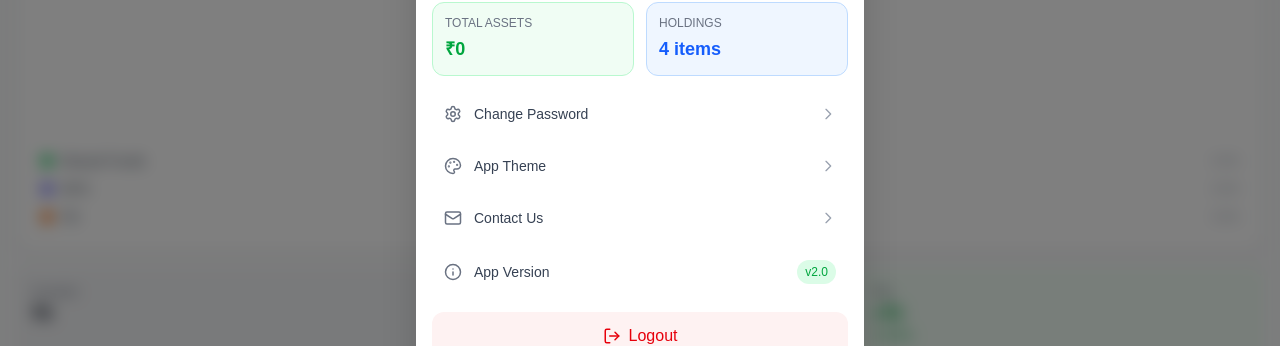
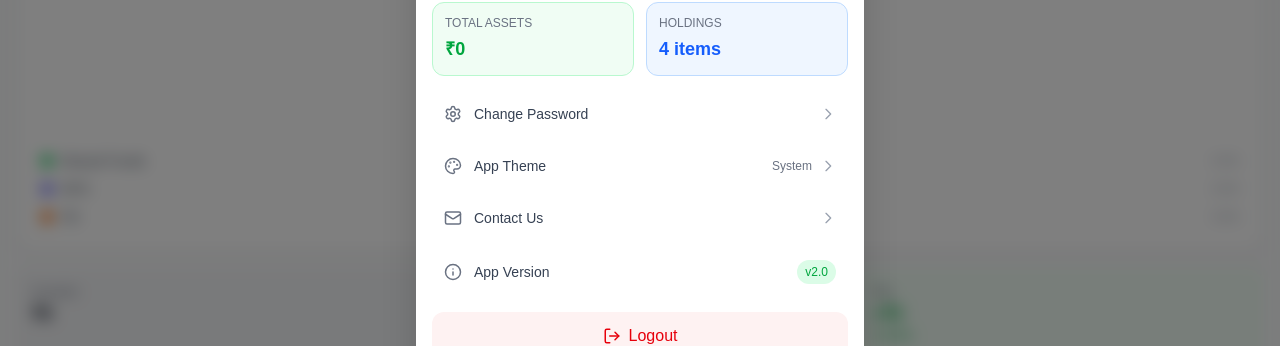
Before and after one commit to devanshsahu2226/MFT, a Next.js app: page / in a window 1280 px wide. Both pictures are taken after a click on the button 36 px from the left and 38 px from the top of the page. Shown: the part 298-644 px from the top of the page. Built offline with nearby package versions, Linux system fonts and the light colour scheme.

Commit message:
theme updated

```diff
--- a/src/app/layout.tsx
+++ b/src/app/layout.tsx
@@ -45,7 +45,7 @@ export default function RootLayout({ children }: { children: React.ReactNode })
         <meta name="mobile-web-app-capable" content="yes" />
       </head>
       <body className="bg-gray-50 dark:bg-gray-900 text-gray-900 dark:text-gray-100 min-h-screen">
-        <ThemeProvider attribute="class" defaultTheme="system" enableSystem>
+        <ThemeProvider attribute="class" defaultTheme="system" enableSystem disableTransitionOnChange>
           {children}
         </ThemeProvider>
       </body>
--- a/src/components/ProfileModal.tsx
+++ b/src/components/ProfileModal.tsx
@@ -1,7 +1,8 @@
 "use client";
 
 import { useState, useEffect } from 'react';
-import { LogOut, Settings, Palette, Mail, Info, TrendingUp, TrendingDown, Shield, IndianRupee, Percent } from 'lucide-react';
+import { useTheme } from 'next-themes';
+import { LogOut, Settings, Palette, Mail, Info, Moon, Sun, Monitor } from 'lucide-react';
 
 interface ProfileModalProps {
   isOpen: boolean;
@@ -11,6 +12,8 @@ interface ProfileModalProps {
 
 export default function ProfileModal({ isOpen, onClose, totalAssets = 0 }: ProfileModalProps) {
   const [mounted, setMounted] = useState(false);
+  const [showThemeOptions, setShowThemeOptions] = useState(false);
+  const { theme, setTheme } = useTheme();
 
   useEffect(() => {
     setMounted(true);
@@ -18,7 +21,10 @@ export default function ProfileModal({ isOpen, onClose, totalAssets = 0 }: Profi
 
   useEffect(() => {
     const handleEsc = (e: KeyboardEvent) => {
-      if (e.key === 'Escape') onClose();
+      if (e.key === 'Escape') {
+        onClose();
+        setShowThemeOptions(false);
+      }
     };
     if (isOpen) window.addEventListener('keydown', handleEsc);
     return () => window.removeEventListener('keydown', handleEsc);
@@ -29,6 +35,12 @@ export default function ProfileModal({ isOpen, onClose, totalAssets = 0 }: Profi
       alert('Logged out successfully!');
       onClose();
     }
+  };
+
+  const handleThemeChange = (newTheme: string) => {
+    setTheme(newTheme);
+    localStorage.setItem('app-theme', newTheme);
+    setShowThemeOptions(false);
   };
 
   const fmtCompact = (n: number) => {
@@ -87,15 +99,63 @@ export default function ProfileModal({ isOpen, onClose, totalAssets = 0 }: Profi
               </svg>
             </button>
 
-            <button className="w-full flex items-center justify-between p-3 rounded-xl hover:bg-gray-50 dark:hover:bg-gray-700/50 transition-colors">
+            {/* App Theme Button - Now Clickable */}
+            <button
+              onClick={() => setShowThemeOptions(!showThemeOptions)}
+              className="w-full flex items-center justify-between p-3 rounded-xl hover:bg-gray-50 dark:hover:bg-gray-700/50 transition-colors"
+            >
               <div className="flex items-center gap-3">
                 <Palette size={18} className="text-gray-500 dark:text-gray-400" />
                 <span className="text-sm text-gray-700 dark:text-gray-300">App Theme</span>
               </div>
-              <svg className="w-4 h-4 text-gray-400" fill="none" stroke="currentColor" viewBox="0 0 24 24">
-                <path strokeLinecap="round" strokeLinejoin="round" strokeWidth={2} d="M9 5l7 7-7 7" />
-              </svg>
+              <div className="flex items-center gap-2">
+                <span className="text-xs text-gray-500 dark:text-gray-400 capitalize">{theme || 'System'}</span>
+                <svg className="w-4 h-4 text-gray-400" fill="none" stroke="currentColor" viewBox="0 0 24 24">
+                  <path strokeLinecap="round" strokeLinejoin="round" strokeWidth={2} d="M9 5l7 7-7 7" />
+                </svg>
+              </div>
             </button>
+
+            {/* Theme Options Dropdown */}
+            {showThemeOptions && (
+              <div className="p-3 bg-gray-50 dark:bg-gray-700/50 rounded-xl space-y-2 animate-in fade-in slide-in-from-top-2 duration-200">
+                <button
+                  onClick={() => handleThemeChange('light')}
+                  className={`w-full flex items-center gap-3 p-3 rounded-lg transition-colors ${theme === 'light' ? 'bg-white dark:bg-gray-600 shadow-sm' : 'hover:bg-gray-100 dark:hover:bg-gray-600/50'}`}
+                >
+                  <Sun size={18} className="text-yellow-500" />
+                  <div className="flex-1 text-left">
+                    <p className="text-sm font-medium text-gray-900 dark:text-white">Light</p>
+                    <p className="text-xs text-gray-500 dark:text-gray-400">Always use light theme</p>
+                  </div>
+                  {theme === 'light' && <svg className="w-5 h-5 text-green-500" fill="none" stroke="currentColor" viewBox="0 0 24 24"><path strokeLinecap="round" strokeLinejoin="round" strokeWidth={2} d="M5 13l4 4L19 7" /></svg>}
+                </button>
+
+                <button
+                  onClick={() => handleThemeChange('dark')}
+                  className={`w-full flex items-center gap-3 p-3 rounded-lg transition-colors ${theme === 'dark' ? 'bg-white dark:bg-gray-600 shadow-sm' : 'hover:bg-gray-100 dark:hover:bg-gray-600/50'}`}
+                >
+                  <Moon size={18} className="text-indigo-500" />
+                  <div className="flex-1 text-left">
+                    <p className="text-sm font-medium text-gray-900 dark:text-white">Dark</p>
+                    <p className="text-xs text-gray-500 dark:text-gray-400">Always use dark theme</p>
+                  </div>
+                  {theme === 'dark' && <svg className="w-5 h-5 text-green-500" fill="none" stroke="currentColor" viewBox="0 0 24 24"><path strokeLinecap="round" strokeLinejoin="round" strokeWidth={2} d="M5 13l4 4L19 7" /></svg>}
+                </button>
+
+                <button
+                  onClick={() => handleThemeChange('system')}
+                  className={`w-full flex items-center gap-3 p-3 rounded-lg transition-colors ${theme === 'system' ? 'bg-white dark:bg-gray-600 shadow-sm' : 'hover:bg-gray-100 dark:hover:bg-gray-600/50'}`}
+                >
+                  <Monitor size={18} className="text-gray-500" />
+                  <div className="flex-1 text-left">
+                    <p className="text-sm font-medium text-gray-900 dark:text-white">System</p>
+                    <p className="text-xs text-gray-500 dark:text-gray-400">Use device theme</p>
+                  </div>
+                  {theme === 'system' && <svg className="w-5 h-5 text-green-500" fill="none" stroke="currentColor" viewBox="0 0 24 24"><path strokeLinecap="round" strokeLinejoin="round" strokeWidth={2} d="M5 13l4 4L19 7" /></svg>}
+                </button>
+              </div>
+            )}
 
             <button className="w-full flex items-center justify-between p-3 rounded-xl hover:bg-gray-50 dark:hover:bg-gray-700/50 transition-colors">
               <div className="flex items-center gap-3">
--- a/src/components/ThemeProvider.tsx
+++ b/src/components/ThemeProvider.tsx
@@ -1,6 +1,8 @@
 "use client";
+
 import { ThemeProvider as NextThemesProvider } from "next-themes";
+import type { ThemeProviderProps } from "next-themes";
 
-export function ThemeProvider({ children, ...props }: any) {
+export function ThemeProvider({ children, ...props }: ThemeProviderProps) {
   return <NextThemesProvider {...props}>{children}</NextThemesProvider>;
 }
```
